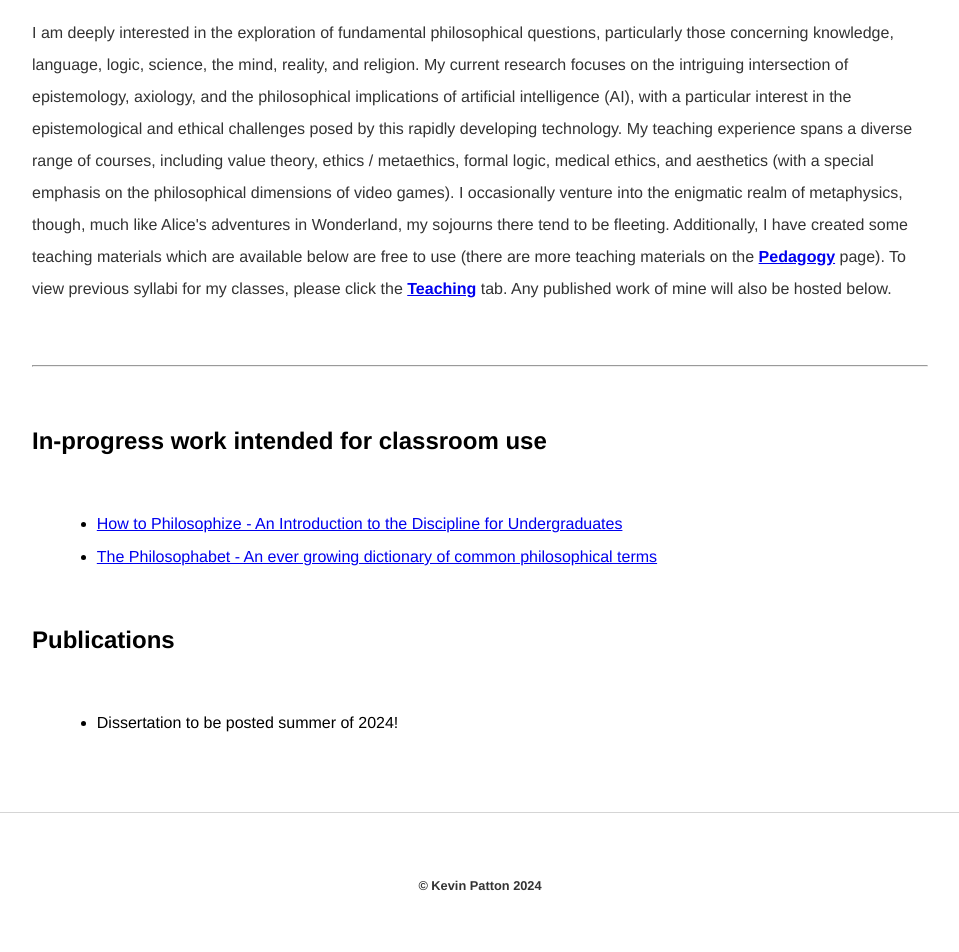
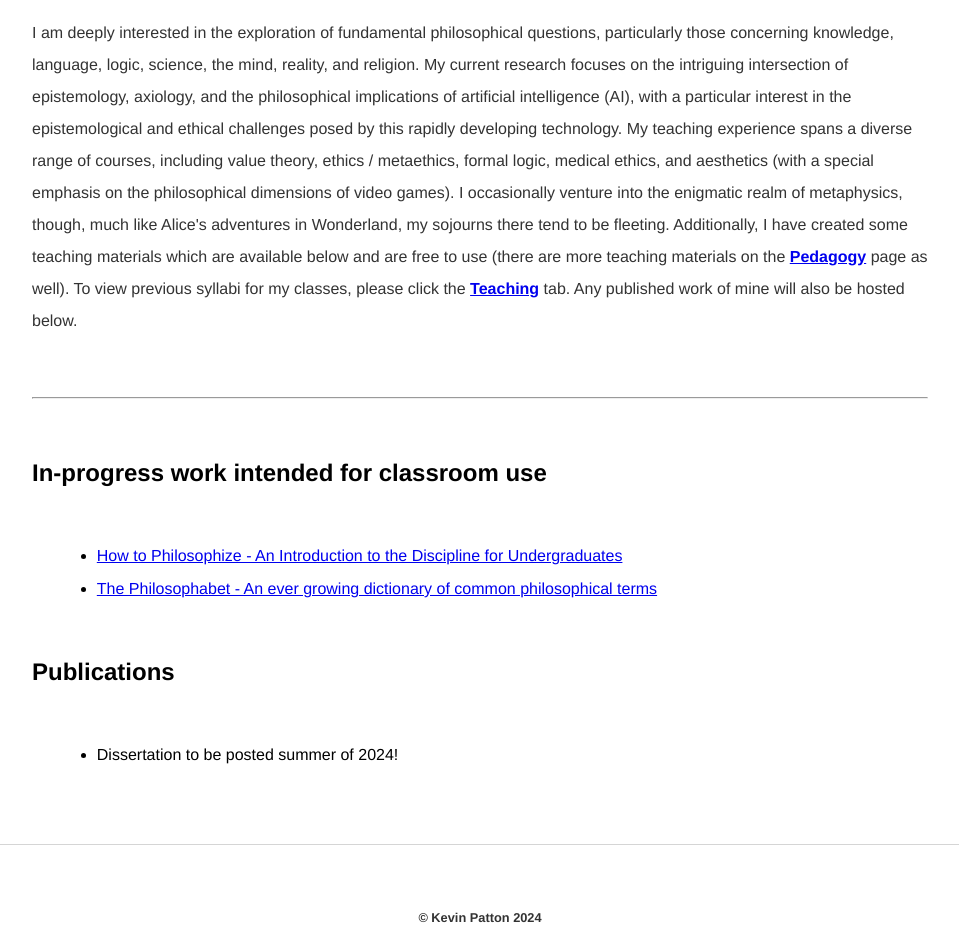
Before and after one commit to kevinjpatton/kevinjpatton.github.io, a Jekyll site: the page built from research/index.html, in a window 1280 px wide. Shown: the part 411-1363 px from the top of the page, without its empty margins (160-1119 px from the left). Built offline with Jekyll 4.4.1, drawn with Linux system fonts in a browser that asks for light colours; Markdown is read by kramdown in place of the engine named in the settings.

Commit message:
Update index.html

```diff
--- a/research/index.html
+++ b/research/index.html
@@ -2,7 +2,7 @@
 layout: research
 title: Research - Kevin Patton
 ---
-<p>I am deeply interested in the exploration of fundamental philosophical questions, particularly those concerning knowledge, language, logic, science, the mind, reality, and religion. My current research focuses on the intriguing intersection of epistemology, axiology, and the philosophical implications of artificial intelligence (AI), with a particular interest in the epistemological and ethical challenges posed by this rapidly developing technology. My teaching experience spans a diverse range of courses, including value theory, ethics / metaethics, formal logic, medical ethics, and aesthetics (with a special emphasis on the philosophical dimensions of video games). I occasionally venture into the enigmatic realm of metaphysics, though, much like Alice's adventures in Wonderland, my sojourns there tend to be fleeting. Additionally, I have created some teaching materials which are available below are free to use (there are more teaching materials on the <a href="/pedagogy/"><b>Pedagogy</b></a> page). To view previous syllabi for my classes, please click the <b><a href="/teaching">Teaching</a></b> tab. Any published work of mine will also be hosted below.</p>
+<p>I am deeply interested in the exploration of fundamental philosophical questions, particularly those concerning knowledge, language, logic, science, the mind, reality, and religion. My current research focuses on the intriguing intersection of epistemology, axiology, and the philosophical implications of artificial intelligence (AI), with a particular interest in the epistemological and ethical challenges posed by this rapidly developing technology. My teaching experience spans a diverse range of courses, including value theory, ethics / metaethics, formal logic, medical ethics, and aesthetics (with a special emphasis on the philosophical dimensions of video games). I occasionally venture into the enigmatic realm of metaphysics, though, much like Alice's adventures in Wonderland, my sojourns there tend to be fleeting. Additionally, I have created some teaching materials which are available below and are free to use (there are more teaching materials on the <a href="/pedagogy/"><b>Pedagogy</b></a> page as well). To view previous syllabi for my classes, please click the <a href="/teaching"><b>Teaching</b></a> tab. Any published work of mine will also be hosted below.</p>
 <div id="philpeople-component-follow_btn"></div>
 <script type="text/javascript" src="https://philpeople.org/components/follow_btn?props%5B%3Aprofile_id_prop%5D=1087885&amp;props%5Bcontext%5D=external"></script>
 <hr>
```
